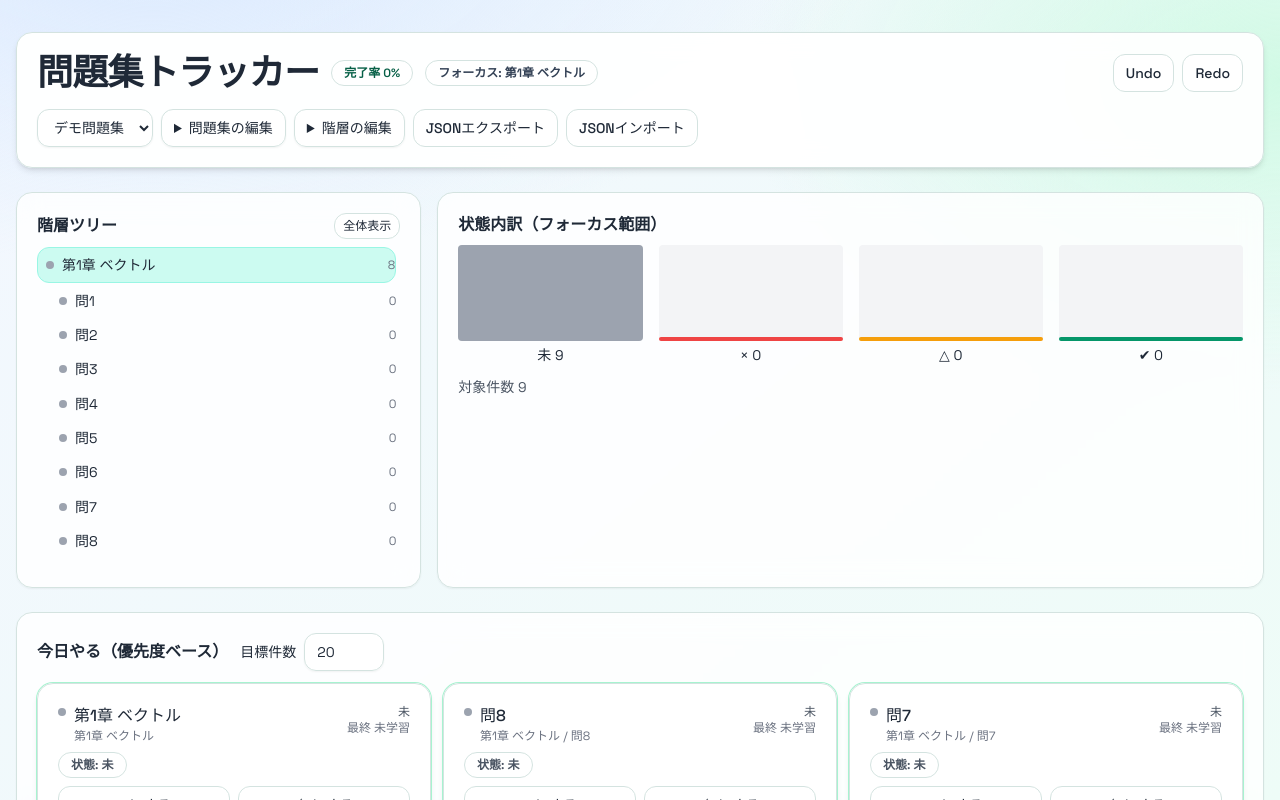
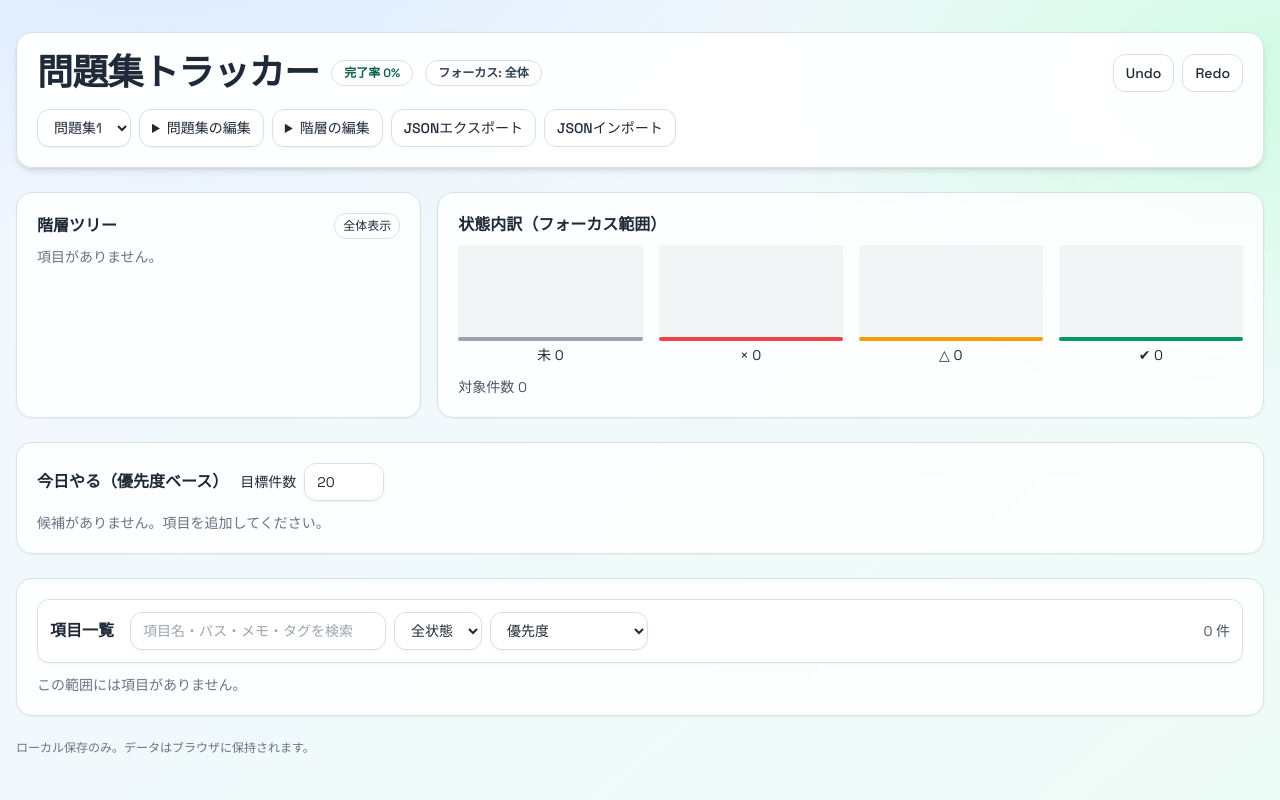
Before and after one commit to UG658/ps-tracker, a React (Vite) app: page / in a window 1280 px wide. Shown: the top 800 px of the page. Built offline with nearby package versions, Linux system fonts and the light colour scheme.

Commit message:
feat: remove default demo set and start with empty workbook

```diff
--- a/src/ProblemSetApp.jsx
+++ b/src/ProblemSetApp.jsx
@@ -43,32 +43,12 @@ function createNode(
   };
 }
 
-function makeDemoSet() {
-  const nodeMap = {};
-  const rootIds = [];
-  const bigSections = ["第1章 ベクトル", "第2章 行列", "第3章 微分"];
-  const chapterKind = "kind_chapter";
-
-  bigSections.forEach((name, i) => {
-    const bigId = `n_big_${i + 1}`;
-    const big = createNode(name, null, bigId, chapterKind);
-    nodeMap[bigId] = big;
-    rootIds.push(bigId);
-
-    const count = i === 0 ? 8 : i === 1 ? 6 : 10;
-    for (let j = 1; j <= count; j += 1) {
-      const childId = `n_${i + 1}_${j}`;
-      const child = createNode(`問${j}`, bigId, childId, `kind_chapter_child_${j}`);
-      nodeMap[childId] = child;
-      big.childrenIds.push(childId);
-    }
-  });
-
+function makeEmptySet(name = "新しい問題集") {
   return {
-    id: "set_demo",
-    name: "デモ問題集",
-    rootIds,
-    nodes: nodeMap,
+    id: `set_${Date.now()}_${Math.random().toString(36).slice(2, 8)}`,
+    name,
+    rootIds: [],
+    nodes: {},
   };
 }
 
@@ -202,7 +182,7 @@ function convertLegacySet(raw, setIdx) {
 }
 
 function normalizeSets(raw) {
-  if (!Array.isArray(raw) || raw.length === 0) return [makeDemoSet()];
+  if (!Array.isArray(raw) || raw.length === 0) return [makeEmptySet("問題集1")];
 
   return raw.map((set, idx) => {
     if (set?.nodes) return normalizeTreeSet(set, idx);
@@ -305,10 +285,10 @@ export default function ProblemSetApp() {
   const persisted = useMemo(() => {
     try {
       const raw = localStorage.getItem(LS_KEY) ?? localStorage.getItem(LEGACY_LS_KEY) ?? localStorage.getItem(OLDEST_LS_KEY);
-      if (!raw) return [makeDemoSet()];
+      if (!raw) return [makeEmptySet("問題集1")];
       return normalizeSets(JSON.parse(raw));
     } catch {
-      return [makeDemoSet()];
+      return [makeEmptySet("問題集1")];
     }
   }, []);
 
@@ -340,9 +320,7 @@ export default function ProblemSetApp() {
   function addSet() {
     const name = prompt("新しい問題集の名前");
     if (!name) return;
-    const ns = makeDemoSet();
-    ns.id = `set_${Date.now()}`;
-    ns.name = name;
+    const ns = makeEmptySet(name);
     setSets([...sets, ns]);
     setActiveSetId(ns.id);
   }
@@ -359,9 +337,9 @@ export default function ProblemSetApp() {
     if (!confirm(`問題集「${active.name}」を削除します。よろしいですか？`)) return;
     const next = sets.filter((s) => s.id !== active.id);
     if (next.length === 0) {
-      const demo = makeDemoSet();
-      setSets([demo]);
-      setActiveSetId(demo.id);
+      const empty = makeEmptySet("問題集1");
+      setSets([empty]);
+      setActiveSetId(empty.id);
       return;
     }
     setSets(next);
```
